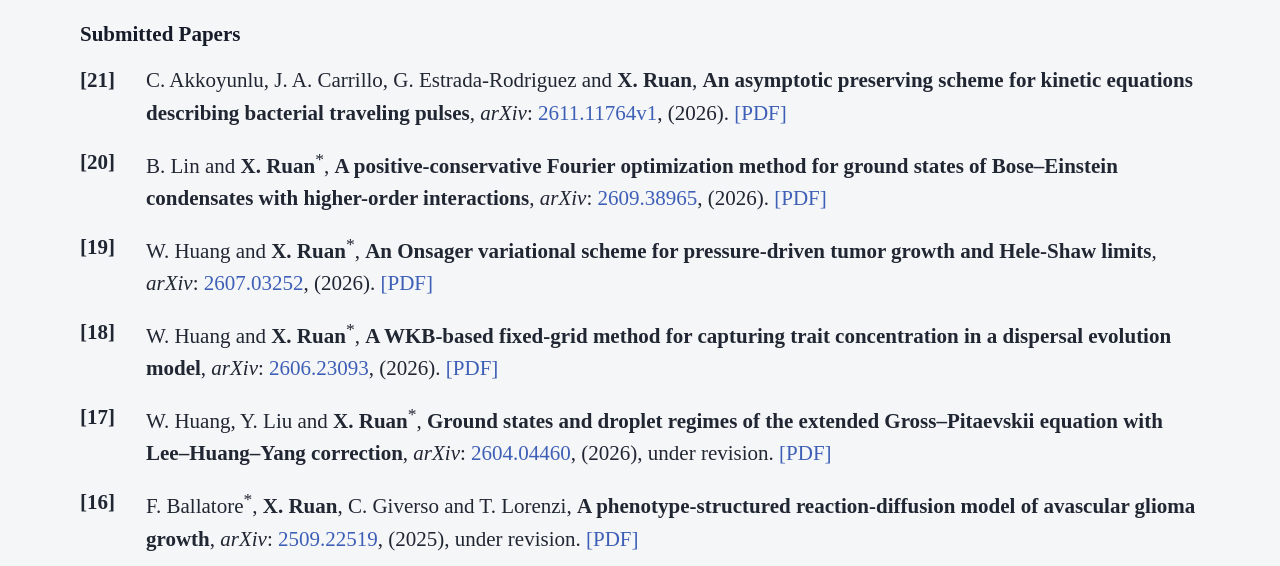
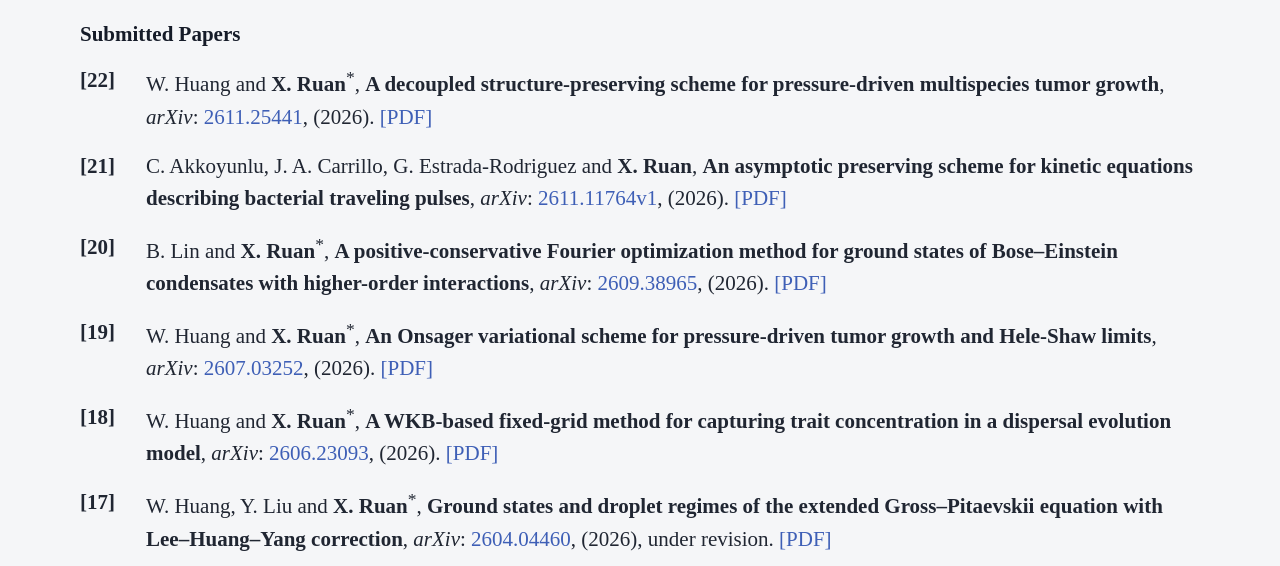
Before and after one commit to Xinran-RUAN/xinran-ruan_webpage, a plain HTML site: page Publications.html in a window 1280 px wide. Shown: the part 234-800 px from the top of the page. Drawn offline with Linux system fonts and the light colour scheme; some packages are replaced by stand-ins of ours; a script that the page names is missing.

Commit message:
Add multispecies tumor growth preprint to publications

```diff
--- a/Publications.html
+++ b/Publications.html
@@ -329,6 +329,7 @@ h2{
 <section class="section">
 <h2>Publications</h2>
 <h3 class="pub-group-title">Submitted Papers</h3>
+<div class="pub-item"><div class="pub-no">[22]</div><div>W. Huang and <strong>X. Ruan</strong><sup>*</sup>, <span class="pub-title">A decoupled structure-preserving scheme for pressure-driven multispecies tumor growth</span>, <em>arXiv</em>: <a href="https://arxiv.org/abs/2611.25441" target="_blank">2611.25441</a>, (2026). <a href="files/22-arXiv.pdf" target="_blank">[PDF]</a></div></div>
 <div class="pub-item"><div class="pub-no">[21]</div><div>C. Akkoyunlu, J. A. Carrillo, G. Estrada-Rodriguez and <strong>X. Ruan</strong>, <span class="pub-title">An asymptotic preserving scheme for kinetic equations describing bacterial traveling pulses</span>, <em>arXiv</em>: <a href="https://arxiv.org/abs/2611.11764v1" target="_blank">2611.11764v1</a>, (2026). <a href="files/21-arXiv.pdf" target="_blank">[PDF]</a></div></div>
 <div class="pub-item"><div class="pub-no">[20]</div><div>B. Lin and <strong>X. Ruan</strong><sup>*</sup>, <span class="pub-title">A positive-conservative Fourier optimization method for ground states of Bose–Einstein condensates with higher-order interactions</span>, <em>arXiv</em>: <a href="https://arxiv.org/abs/2609.38965" target="_blank">2609.38965</a>, (2026). <a href="files/20-arXiv.pdf" target="_blank">[PDF]</a></div></div>
 <div class="pub-item"><div class="pub-no">[19]</div><div>W. Huang and <strong>X. Ruan</strong><sup>*</sup>, <span class="pub-title">An Onsager variational scheme for pressure-driven tumor growth and Hele-Shaw limits</span>, <em>arXiv</em>: <a href="https://arxiv.org/abs/2607.03252" target="_blank">2607.03252</a>, (2026). <a href="files/19-arXiv.pdf" target="_blank">[PDF]</a></div></div>
```
Also changed, not shown: Publications_ch.html (+1 -0 lines), 1 other file.
